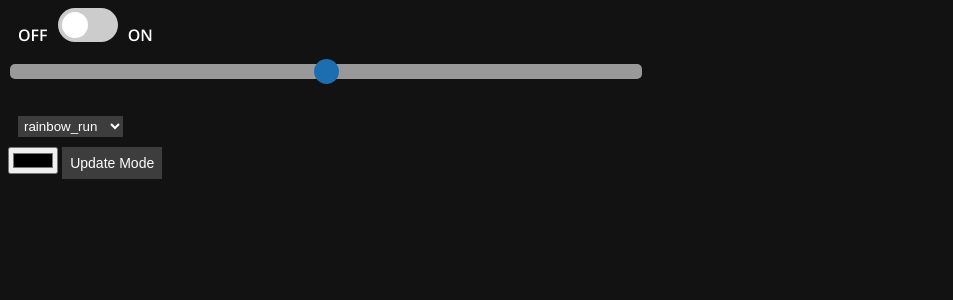
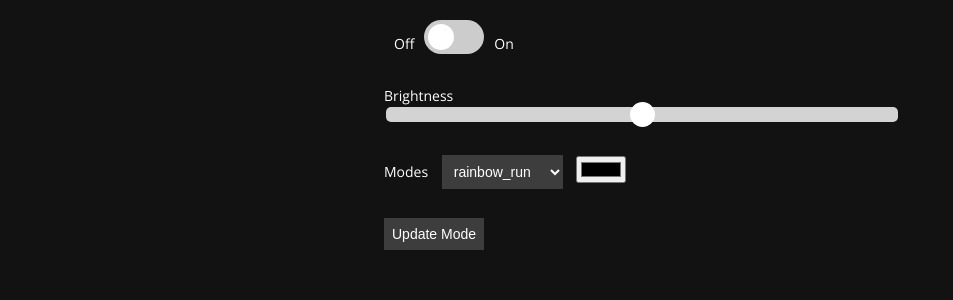
Before and after one commit to yambati03/dorm_led, a Flask app: page /controller in a window 1280 px wide. Shown: the top 300 px of the page, without its empty margins (0-953 px from the left). Run offline with Flask 2, Linux system fonts and the light colour scheme.

Commit message:
minor frontend changes

```diff
--- a/app.py
+++ b/app.py
@@ -23,6 +23,7 @@ def mode_dropdown():
         brightness = request.form["brightness"]
         switch = request.form.get("switch")
 
+        controller.change_brightness(float(brightness) / 100)
         if switch == "on":
             if mode == 'solid_color':
                 color = hex_to_rgb(color)
@@ -31,7 +32,6 @@ def mode_dropdown():
                 controller.change_mode(mode)
         else:
             controller.change_mode("off")
-        controller.change_brightness(int(brightness) / 100)
 
     modes = ['rainbow_run', 'rainbow_fade', 'solid_color']
     return render_template('app.html', modes=modes, default_mode=mode)
--- a/static/css/controller.css
+++ b/static/css/controller.css
@@ -4,7 +4,10 @@ body {
   background-color: #121212;
   color: white;
   font-family: 'Open Sans', sans-serif;
-  font-weight: 600;
+  font-size: 14px;
+  max-width: 40%;
+  margin: auto;
+  padding: 20px
 }
 
 p {
@@ -94,19 +97,13 @@ input:checked + .slider:before {
 .range {
   -webkit-appearance: none;  /* Override default CSS styles */
   appearance: none;
-  width: 50%; /* Full-width */
+  width: 100%; /* Full-width */
   height: 15px; /* Specified height */
   border-radius: 5px;
   background: #d3d3d3; /* Grey background */
   outline: none; /* Remove outline */
-  opacity: 0.7; /* Set transparency (for mouse-over effects on hover) */
   -webkit-transition: .2s; /* 0.2 seconds transition on hover */
   transition: opacity .2s;
-}
-
-/* Mouse-over effects */
-.range:hover {
-  opacity: 1; /* Fully shown on mouse-over */
 }
 
 /* The slider handle (use -webkit- (Chrome, Opera, Safari, Edge) and -moz- (Firefox) to override default look) */
@@ -116,7 +113,7 @@ input:checked + .slider:before {
   border-radius: 50%;
   width: 25px; /* Set a specific slider handle width */
   height: 25px; /* Slider handle height */
-  background: #2196F3; /* Green background */
+  background: white; /* Green background */
   cursor: pointer; /* Cursor on hover */
 }
 
@@ -124,7 +121,7 @@ input:checked + .slider:before {
   width: 25px; /* Set a specific slider handle width */
   height: 25px; /* Slider handle height */
   border-radius: 50%;
-  background: #2196F3; /* Green background */
+  background: white; /* Green background */
   cursor: pointer; /* Cursor on hover */
 }
 
@@ -134,8 +131,9 @@ select {
   border: 0 !important;
   background: #3d3d3d;
   flex: 1;
-  padding: 2px;
+  padding: 8px;
   margin: 10px;
+  font-size: 14px;
   color: #fff;
   cursor: pointer;
 }
--- a/templates/app.html
+++ b/templates/app.html
@@ -13,8 +13,9 @@
   </head>
   <body>
     <form action="{{ url_for('mode_dropdown') }}" method="POST">
+
       <div class="row">
-        <p class=column>OFF</p>
+        <p class=column>Off</p>
         <label class="switch column">
           {% if request.form['switch']=="on" %}
                <input name="switch" id="switch" value="on" type="checkbox" onchange="submit()" checked>
@@ -23,11 +24,15 @@
           {% endif %}
           <span class="slider round"></span>
         </label>
-        <p class=column>ON</p>
-      </div>
+        <p class=column>On</p>
+      </div><br>
+
+      <label>Brightness</label>
       <div class="rangecontainer" action="{{ url_for('mode_dropdown') }}" method="POST">
         <input type="range" min="0" max="100" value="{{ request.form['brightness'] }}" class="range" id="brightness" name="brightness" onchange="submit()">
       </div><br>
+
+      <label>Modes</label>
       <select name="selector">
         {% for mode in modes %}
           {% if mode==default_mode %}
@@ -36,9 +41,11 @@
                <option value="{{mode}}">{{mode}}</option>
           {% endif %}
         {% endfor %}
-      </select><br>
-      <input type="color" name="color" value="{{ request.form['color'] }}">
+      </select>
+      <input type="color" name="color" value="{{ request.form['color'] }}"><br><br>
+
       <input type="submit" value="Update Mode" class="button">
+
     </form>
   </body>
 </html>
```
